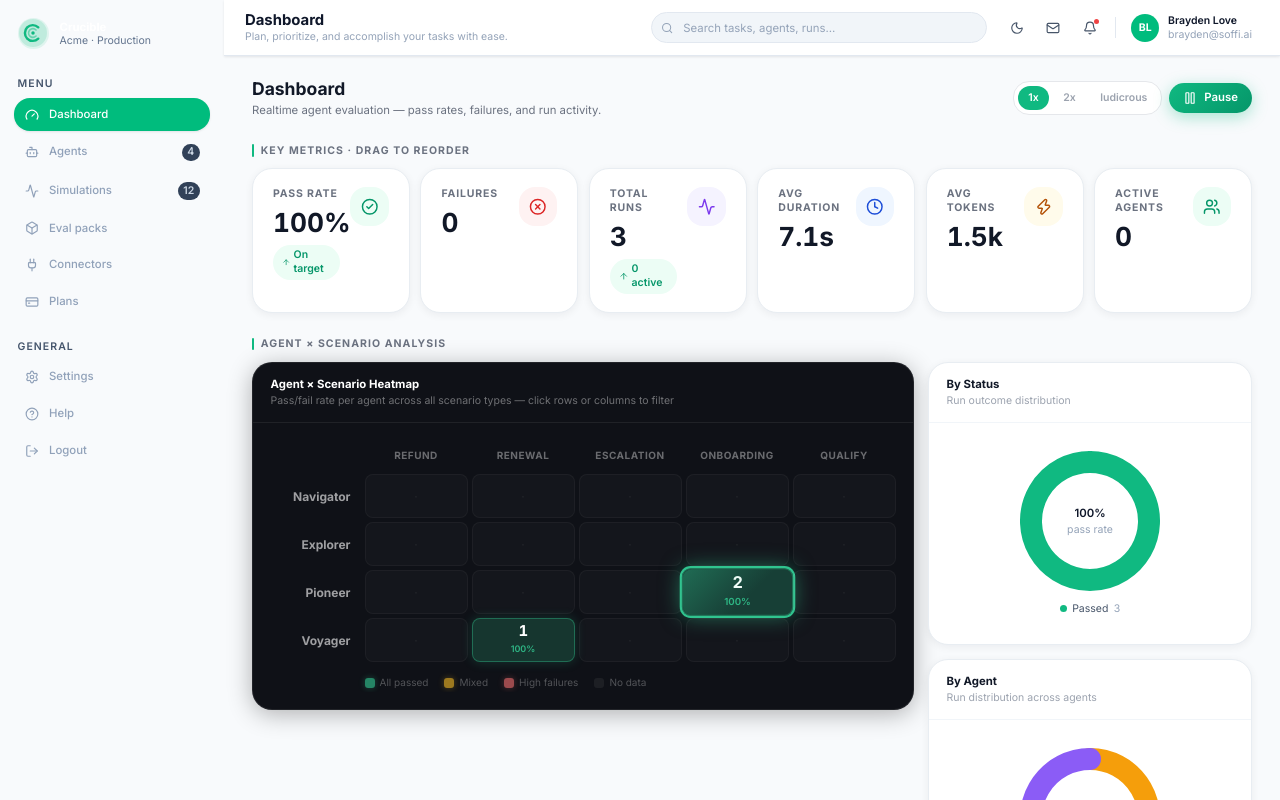
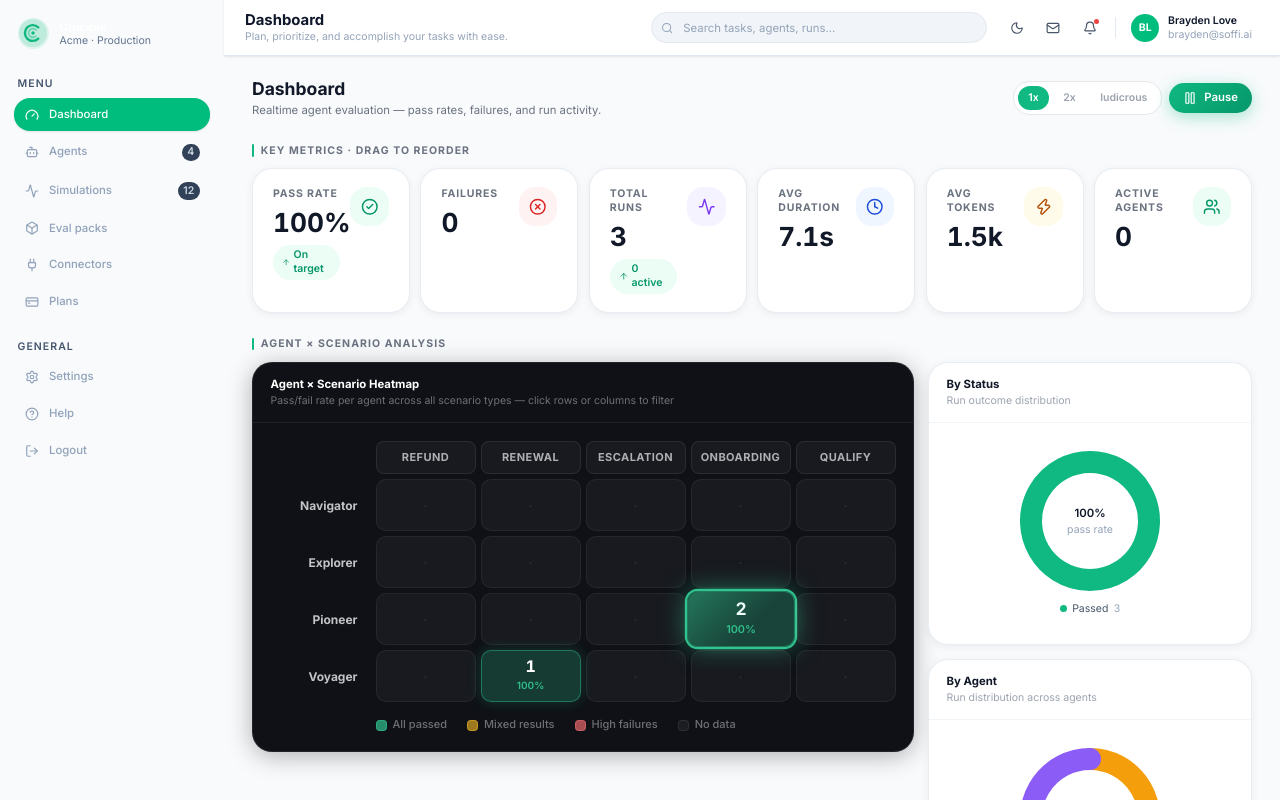
Before and after one commit to Soffi-Originals/crucible-demo, a React (Vite) app: page / in a window 1280 px wide. Shown: the top 800 px of the page. Built offline with nearby package versions, Linux system fonts and the light colour scheme.

Commit message:
AI: Update src/components/charts/CategoryHeatMap.tsx

```diff
--- a/src/components/charts/CategoryHeatMap.tsx
+++ b/src/components/charts/CategoryHeatMap.tsx
@@ -20,28 +20,28 @@ interface CategoryHeatMapProps {
 }
 
 function cellColor(cell: HeatCell | undefined): string {
-  if (!cell || cell.total === 0) return 'rgba(255,255,255,0.025)'
+  if (!cell || cell.total === 0) return 'rgba(255,255,255,0.04)'
   const failRatio = cell.failed / cell.total
   const intensity = Math.min(cell.total / 10, 1)
-  if (failRatio > 0.4) return `rgba(248,113,113,${0.18 + intensity * 0.5})`
-  if (failRatio > 0.15) return `rgba(251,191,36,${0.18 + intensity * 0.45})`
-  return `rgba(52,211,153,${0.14 + intensity * 0.52})`
+  if (failRatio > 0.4) return `rgba(248,113,113,${0.20 + intensity * 0.52})`
+  if (failRatio > 0.15) return `rgba(251,191,36,${0.20 + intensity * 0.48})`
+  return `rgba(52,211,153,${0.16 + intensity * 0.54})`
 }
 
 function cellBorderColor(cell: HeatCell | undefined): string {
-  if (!cell || cell.total === 0) return 'rgba(255,255,255,0.04)'
+  if (!cell || cell.total === 0) return 'rgba(255,255,255,0.06)'
   const failRatio = cell.failed / cell.total
-  if (failRatio > 0.4) return 'rgba(248,113,113,0.4)'
-  if (failRatio > 0.15) return 'rgba(251,191,36,0.4)'
-  return 'rgba(52,211,153,0.35)'
+  if (failRatio > 0.4) return 'rgba(248,113,113,0.45)'
+  if (failRatio > 0.15) return 'rgba(251,191,36,0.45)'
+  return 'rgba(52,211,153,0.40)'
 }
 
 function cellGlow(cell: HeatCell | undefined): string {
   if (!cell || cell.total === 0) return 'none'
   const failRatio = cell.failed / cell.total
-  if (failRatio > 0.4) return '0 0 12px rgba(248,113,113,0.25)'
-  if (failRatio > 0.15) return '0 0 12px rgba(251,191,36,0.2)'
-  return '0 0 12px rgba(52,211,153,0.2)'
+  if (failRatio > 0.4) return '0 0 14px rgba(248,113,113,0.28)'
+  if (failRatio > 0.15) return '0 0 14px rgba(251,191,36,0.22)'
+  return '0 0 14px rgba(52,211,153,0.22)'
 }
 
 export function CategoryHeatMap({
@@ -66,17 +66,20 @@ export function CategoryHeatMap({
     return m
   }, [cells])
 
-  const ROW_H = 44
+  const ROW_H = 52
 
   return (
     <div style={{ overflowX: 'auto', position: 'relative' }}>
       <div style={{
         display: 'grid',
-        gridTemplateColumns: `90px repeat(${cols.length}, 1fr)`,
-        gap: 4,
+        gridTemplateColumns: `100px repeat(${cols.length}, 1fr)`,
+        gap: 5,
+        minWidth: 420,
       }}>
         {/* Corner */}
         <div />
+
+        {/* Column headers */}
         {cols.map((col) => (
           <button
             key={col}
@@ -84,43 +87,79 @@ export function CategoryHeatMap({
             onClick={() => onColClick?.(activeCol === col ? null : col)}
             style={{
               background: activeCol === col
-                ? 'linear-gradient(135deg, rgba(99,102,241,0.2), rgba(139,92,246,0.15))'
-                : 'transparent',
-              border: `1px solid ${activeCol === col ? 'rgba(99,102,241,0.5)' : 'transparent'}`,
-              borderRadius: 7,
-              padding: '5px 4px',
+                ? 'linear-gradient(135deg, rgba(99,102,241,0.22), rgba(139,92,246,0.16))'
+                : 'rgba(255,255,255,0.04)',
+              border: `1px solid ${activeCol === col ? 'rgba(99,102,241,0.5)' : 'rgba(255,255,255,0.08)'}`,
+              borderRadius: 8,
+              padding: '7px 4px',
               cursor: 'pointer',
               textAlign: 'center',
               transition: 'all 0.15s',
             }}
+            onMouseEnter={(e) => {
+              if (activeCol !== col) {
+                e.currentTarget.style.background = 'rgba(255,255,255,0.07)'
+              }
+            }}
+            onMouseLeave={(e) => {
+              if (activeCol !== col) {
+                e.currentTarget.style.background = 'rgba(255,255,255,0.04)'
+              }
+            }}
           >
             <span style={{
-              fontSize: 10, fontWeight: 700, letterSpacing: '0.05em', textTransform: 'uppercase',
-              color: activeCol === col ? '#a78bfa' : 'rgba(255,255,255,0.38)',
-              display: 'block', overflow: 'hidden', textOverflow: 'ellipsis', whiteSpace: 'nowrap',
+              fontSize: 11,
+              fontWeight: 700,
+              letterSpacing: '0.04em',
+              textTransform: 'uppercase',
+              color: activeCol === col ? '#a78bfa' : 'rgba(255,255,255,0.65)',
+              display: 'block',
+              overflow: 'hidden',
+              textOverflow: 'ellipsis',
+              whiteSpace: 'nowrap',
             }}>
               {col}
             </span>
           </button>
         ))}
 
+        {/* Rows */}
         {rows.map((row) => (
           <React.Fragment key={row}>
             <button
               type="button"
               onClick={() => onRowClick?.(activeRow === row ? null : row)}
               style={{
-                background: activeRow === row ? 'rgba(99,102,241,0.12)' : 'transparent',
-                border: 'none', borderRadius: 7, padding: '4px 10px',
-                cursor: 'pointer', textAlign: 'right',
-                display: 'flex', alignItems: 'center', justifyContent: 'flex-end',
-                height: ROW_H, transition: 'all 0.15s',
+                background: activeRow === row ? 'rgba(99,102,241,0.14)' : 'transparent',
+                border: activeRow === row ? '1px solid rgba(99,102,241,0.3)' : '1px solid transparent',
+                borderRadius: 8,
+                padding: '4px 12px',
+                cursor: 'pointer',
+                textAlign: 'right',
+                display: 'flex',
+                alignItems: 'center',
+                justifyContent: 'flex-end',
+                height: ROW_H,
+                transition: 'all 0.15s',
+              }}
+              onMouseEnter={(e) => {
+                if (activeRow !== row) {
+                  e.currentTarget.style.background = 'rgba(255,255,255,0.05)'
+                }
+              }}
+              onMouseLeave={(e) => {
+                if (activeRow !== row) {
+                  e.currentTarget.style.background = 'transparent'
+                }
               }}
             >
               <span style={{
-                fontSize: 12, fontWeight: 700,
-                color: activeRow === row ? '#a78bfa' : 'rgba(255,255,255,0.6)',
-                overflow: 'hidden', textOverflow: 'ellipsis', whiteSpace: 'nowrap',
+                fontSize: 12,
+                fontWeight: 700,
+                color: activeRow === row ? '#a78bfa' : 'rgba(255,255,255,0.75)',
+                overflow: 'hidden',
+                textOverflow: 'ellipsis',
+                whiteSpace: 'nowrap',
               }}>
                 {row}
               </span>
@@ -146,48 +185,69 @@ export function CategoryHeatMap({
                   }}
                   onMouseLeave={() => setTooltip(null)}
                   style={{
-                    height: ROW_H, borderRadius: 8,
+                    height: ROW_H,
+                    borderRadius: 10,
                     backgroundColor: cellColor(cell),
                     border: `1px solid ${cellBorderColor(cell)}`,
-                    display: 'flex', flexDirection: 'column',
-                    alignItems: 'center', justifyContent: 'center', gap: 2,
-                    opacity: (!activeRow && !activeCol) ? 1 : isActive ? 1 : 0.12,
-                    transition: 'opacity 0.25s ease, box-shadow 0.3s ease, transform 0.25s cubic-bezier(0.34,1.56,0.64,1), background-color 0.4s ease',
+                    display: 'flex',
+                    flexDirection: 'column',
+                    alignItems: 'center',
+                    justifyContent: 'center',
+                    gap: 3,
+                    opacity: (!activeRow && !activeCol) ? 1 : isActive ? 1 : 0.1,
+                    transition: 'opacity 0.25s ease, box-shadow 0.3s ease, transform 0.25s cubic-bezier(0.34,1.56,0.64,1)',
                     boxShadow: isFlashing
-                      ? '0 0 0 2px rgba(52,211,153,0.9), 0 0 20px rgba(52,211,153,0.5)'
+                      ? '0 0 0 2px rgba(52,211,153,0.9), 0 0 24px rgba(52,211,153,0.5)'
                       : cellGlow(cell),
                     transform: isFlashing ? 'scale(1.08)' : 'scale(1)',
-                    cursor: cell?.total ? 'default' : 'default',
                     position: 'relative',
                     overflow: 'hidden',
+                    cursor: cell?.total ? 'default' : 'default',
                   }}
                 >
-                  {/* Subtle shimmer on flash */}
+                  {/* Flash shimmer */}
                   {isFlashing && (
                     <div style={{
-                      position: 'absolute', inset: 0,
-                      background: 'linear-gradient(135deg, rgba(52,211,153,0.3) 0%, transparent 60%)',
-                      borderRadius: 8,
-                      animation: 'shimmerFade 0.9s ease-out forwards',
+                      position: 'absolute',
+                      inset: 0,
+                      background: 'linear-gradient(135deg, rgba(52,211,153,0.35) 0%, transparent 60%)',
+                      borderRadius: 10,
                     }} />
                   )}
+
                   {cell && cell.total > 0 ? (
                     <>
-                      <span style={{ fontSize: 15, fontWeight: 800, color: '#fff', lineHeight: 1, fontVariantNumeric: 'tabular-nums', letterSpacing: '-0.03em' }}>
+                      <span style={{
+                        fontSize: 16,
+                        fontWeight: 800,
+                        color: '#ffffff',
+                        lineHeight: 1,
+                        fontVariantNumeric: 'tabular-nums',
+                        letterSpacing: '-0.02em',
+                      }}>
                         {cell.total}
                       </span>
                       {cell.failed > 0 ? (
-                        <span style={{ fontSize: 9, color: '#f87171', fontWeight: 700, letterSpacing: '0.02em' }}>
+                        <span style={{
+                          fontSize: 10,
+                          color: '#fca5a5',
+                          fontWeight: 700,
+                          letterSpacing: '0.02em',
+                        }}>
                           {cell.failed}✗
                         </span>
                       ) : passRate !== null ? (
-                        <span style={{ fontSize: 9, color: 'rgba(52,211,153,0.8)', fontWeight: 600 }}>
+                        <span style={{
+                          fontSize: 10,
+                          color: 'rgba(52,211,153,0.85)',
+                          fontWeight: 600,
+                        }}>
                           100%
                         </span>
                       ) : null}
                     </>
                   ) : (
-                    <span style={{ fontSize: 12, color: 'rgba(255,255,255,0.08)' }}>·</span>
+                    <span style={{ fontSize: 14, color: 'rgba(255,255,255,0.10)' }}>·</span>
                   )}
                 </div>
               )
@@ -201,58 +261,127 @@ export function CategoryHeatMap({
         const cell = index[tooltip.key]
         if (!cell) return null
         const [rowKey, colKey] = tooltip.key.split('|')
-        const passRate = cell.total > 0 ? Math.round((cell.passed / cell.total) * 100) : 0
+        const pr = cell.total > 0 ? Math.round((cell.passed / cell.total) * 100) : 0
         return (
           <div style={{
             position: 'fixed',
             left: tooltip.x,
             top: tooltip.y - 8,
             transform: 'translate(-50%, -100%)',
-            background: '#1a1a1a',
-            border: '1px solid rgba(255,255,255,0.12)',
-            borderRadius: 8,
-            padding: '8px 12px',
+            background: '#1C1C26',
+            border: '1px solid rgba(255,255,255,0.14)',
+            borderRadius: 10,
+            padding: '10px 14px',
             pointerEvents: 'none',
             zIndex: 9999,
-            minWidth: 140,
-            boxShadow: '0 8px 32px rgba(0,0,0,0.6)',
+            minWidth: 150,
+            boxShadow: '0 12px 40px rgba(0,0,0,0.7)',
           }}>
-            <div style={{ fontSize: 11, fontWeight: 700, color: '#fafafa', marginBottom: 5 }}>
+            <div style={{
+              fontSize: 12,
+              fontWeight: 700,
+              color: '#ffffff',
+              marginBottom: 8,
+            }}>
               {rowKey} × {colKey}
             </div>
-            <div style={{ display: 'flex', flexDirection: 'column', gap: 3 }}>
-              <div style={{ fontSize: 11, color: 'rgba(255,255,255,0.5)', display: 'flex', justifyContent: 'space-between', gap: 16 }}>
+            <div style={{ display: 'flex', flexDirection: 'column', gap: 5 }}>
+              <div style={{
+                fontSize: 11,
+                color: 'rgba(255,255,255,0.45)',
+                display: 'flex',
+                justifyContent: 'space-between',
+                gap: 20,
+              }}>
                 <span>Total runs</span>
-                <span style={{ color: '#fafafa', fontWeight: 600 }}>{cell.total}</span>
+                <span style={{ color: '#ffffff', fontWeight: 600 }}>{cell.total}</span>
               </div>
-              <div style={{ fontSize: 11, color: 'rgba(255,255,255,0.5)', display: 'flex', justifyContent: 'space-between', gap: 16 }}>
+              <div style={{
+                fontSize: 11,
+                color: 'rgba(255,255,255,0.45)',
+                display: 'flex',
+                justifyContent: 'space-between',
+                gap: 20,
+              }}>
                 <span>Pass rate</span>
-                <span style={{ color: passRate >= 80 ? '#34d399' : passRate >= 60 ? '#fbbf24' : '#f87171', fontWeight: 700 }}>
-                  {passRate}%
+                <span style={{
+                  color: pr >= 80 ? '#34d399' : pr >= 60 ? '#fbbf24' : '#f87171',
+                  fontWeight: 700,
+                }}>
+                  {pr}%
                 </span>
               </div>
+              {cell.passed > 0 && (
+                <div style={{
+                  fontSize: 11,
+                  color: 'rgba(255,255,255,0.45)',
+                  display: 'flex',
+                  justifyContent: 'space-between',
+                  gap: 20,
+                }}>
+                  <span>Passed</span>
+                  <span style={{ color: '#34d399', fontWeight: 600 }}>{cell.passed}</span>
+                </div>
+              )}
               {cell.failed > 0 && (
-                <div style={{ fontSize: 11, color: 'rgba(255,255,255,0.5)', display: 'flex', justifyContent: 'space-between', gap: 16 }}>
+                <div style={{
+                  fontSize: 11,
+                  color: 'rgba(255,255,255,0.45)',
+                  display: 'flex',
+                  justifyContent: 'space-between',
+                  gap: 20,
+                }}>
                   <span>Failures</span>
                   <span style={{ color: '#f87171', fontWeight: 600 }}>{cell.failed}</span>
                 </div>
               )}
+            </div>
+            {/* Mini progress bar */}
+            <div style={{
+              marginTop: 8,
+              height: 3,
+              borderRadius: 99,
+              background: 'rgba(255,255,255,0.08)',
+              overflow: 'hidden',
+            }}>
+              <div style={{
+                width: `${pr}%`,
+                height: '100%',
+                borderRadius: 99,
+                background: pr >= 80 ? '#34d399' : pr >= 60 ? '#fbbf24' : '#f87171',
+                transition: 'width 0.4s ease',
+              }} />
             </div>
           </div>
         )
       })()}
 
       {/* Legend */}
-      <div style={{ display: 'flex', alignItems: 'center', gap: 16, marginTop: 12, paddingLeft: 94 }}>
+      <div style={{
+        display: 'flex',
+        alignItems: 'center',
+        gap: 20,
+        marginTop: 14,
+        paddingLeft: 105,
+        flexWrap: 'wrap',
+      }}>
         {[
-          { color: 'rgba(52,211,153,0.6)', label: 'All passed', glow: 'rgba(52,211,153,0.3)' },
-          { color: 'rgba(251,191,36,0.6)', label: 'Mixed', glow: 'rgba(251,191,36,0.3)' },
-          { color: 'rgba(248,113,113,0.6)', label: 'High failures', glow: 'rgba(248,113,113,0.3)' },
-          { color: 'rgba(255,255,255,0.06)', label: 'No data', glow: 'none' },
-        ].map(({ color, label, glow }) => (
-          <div key={label} style={{ display: 'flex', alignItems: 'center', gap: 5 }}>
-            <div style={{ width: 10, height: 10, borderRadius: 3, backgroundColor: color, boxShadow: `0 0 6px ${glow}` }} />
-            <span style={{ fontSize: 10, color: 'rgba(255,255,255,0.28)' }}>{label}</span>
+          { color: 'rgba(52,211,153,0.65)',  border: 'rgba(52,211,153,0.45)',  label: 'All passed' },
+          { color: 'rgba(251,191,36,0.60)',  border: 'rgba(251,191,36,0.45)',  label: 'Mixed results' },
+          { color: 'rgba(248,113,113,0.65)', border: 'rgba(248,113,113,0.45)', label: 'High failures' },
+          { color: 'rgba(255,255,255,0.05)', border: 'rgba(255,255,255,0.08)', label: 'No data' },
+        ].map(({ color, border, label }) => (
+          <div key={label} style={{ display: 'flex', alignItems: 'center', gap: 6 }}>
+            <div style={{
+              width: 11,
+              height: 11,
+              borderRadius: 4,
+              backgroundColor: color,
+              border: `1px solid ${border}`,
+            }} />
+            <span style={{ fontSize: 11, color: 'rgba(255,255,255,0.40)', fontWeight: 500 }}>
+              {label}
+            </span>
           </div>
         ))}
       </div>
```
